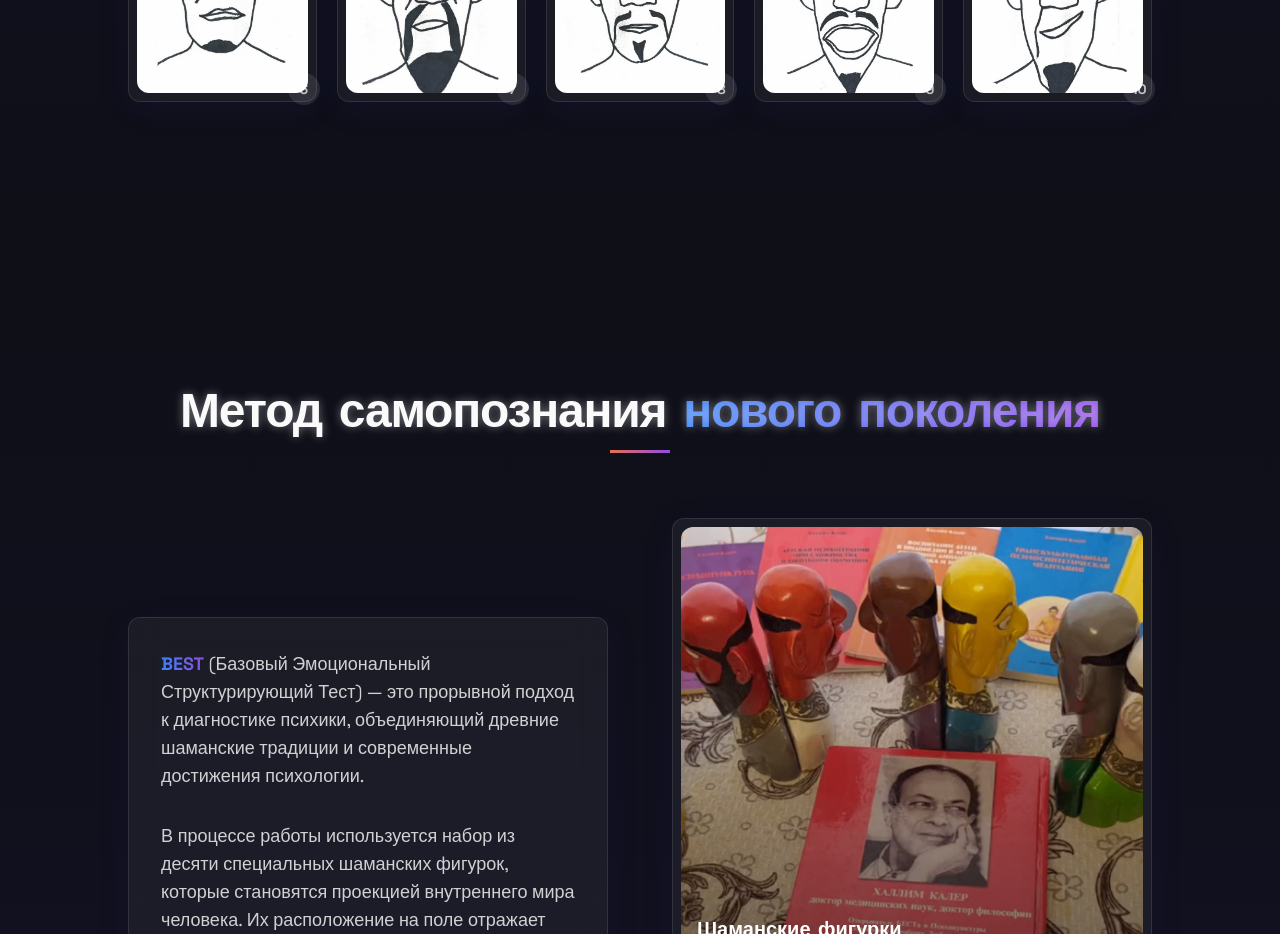
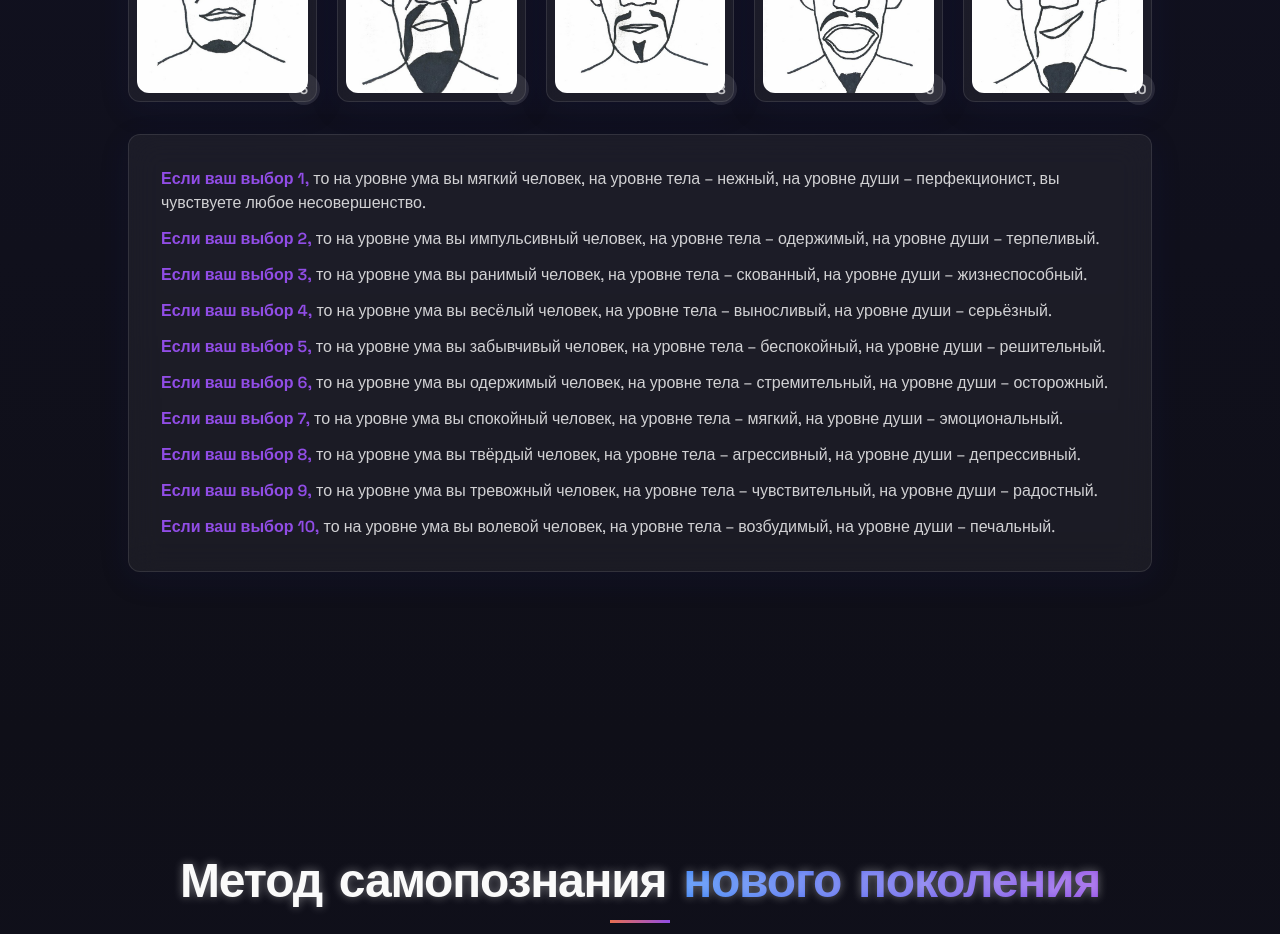
Before and after one commit to ivkin-vladimir/best-transformation-landing, a React (Vite) app: page / in a window 1280 px wide. Shown: the part 1500-2434 px from the top of the page. Built offline with nearby package versions, Linux system fonts and the light colour scheme.

Commit message:
Changes
Co-authored-by: evekeen <3822656+evekeen@users.noreply.github.com>

```diff
--- a/src/components/PersonalityTestSection.tsx
+++ b/src/components/PersonalityTestSection.tsx
@@ -82,6 +82,25 @@ const PersonalityTestSection: React.FC = () => {
           ))}
         </div>
 
+        <motion.div
+          initial={{ opacity: 0, y: 10 }}
+          whileInView={{ opacity: 1, y: 0 }}
+          transition={{ duration: 0.6, delay: 0.3 }}
+          viewport={{ once: true }}
+          className="neo-glass p-6 md:p-8 rounded-xl mb-8 text-white/80 text-sm md:text-base space-y-3 leading-relaxed"
+        >
+          <p><span className="text-primary font-semibold">Если ваш выбор 1,</span> то на уровне ума вы мягкий человек, на уровне тела – нежный, на уровне души – перфекционист, вы чувствуете любое несовершенство.</p>
+          <p><span className="text-primary font-semibold">Если ваш выбор 2,</span> то на уровне ума вы импульсивный человек, на уровне тела – одержимый, на уровне души – терпеливый.</p>
+          <p><span className="text-primary font-semibold">Если ваш выбор 3,</span> то на уровне ума вы ранимый человек, на уровне тела – скованный, на уровне души – жизнеспособный.</p>
+          <p><span className="text-primary font-semibold">Если ваш выбор 4,</span> то на уровне ума вы весёлый человек, на уровне тела – выносливый, на уровне души – серьёзный.</p>
+          <p><span className="text-primary font-semibold">Если ваш выбор 5,</span> то на уровне ума вы забывчивый человек, на уровне тела – беспокойный, на уровне души – решительный.</p>
+          <p><span className="text-primary font-semibold">Если ваш выбор 6,</span> то на уровне ума вы одержимый человек, на уровне тела – стремительный, на уровне души – осторожный.</p>
+          <p><span className="text-primary font-semibold">Если ваш выбор 7,</span> то на уровне ума вы спокойный человек, на уровне тела – мягкий, на уровне души – эмоциональный.</p>
+          <p><span className="text-primary font-semibold">Если ваш выбор 8,</span> то на уровне ума вы твёрдый человек, на уровне тела – агрессивный, на уровне души – депрессивный.</p>
+          <p><span className="text-primary font-semibold">Если ваш выбор 9,</span> то на уровне ума вы тревожный человек, на уровне тела – чувствительный, на уровне души – радостный.</p>
+          <p><span className="text-primary font-semibold">Если ваш выбор 10,</span> то на уровне ума вы волевой человек, на уровне тела – возбудимый, на уровне души – печальный.</p>
+        </motion.div>
+
         <AnimatePresence mode="wait">
           {selected && (
             <motion.div
```
